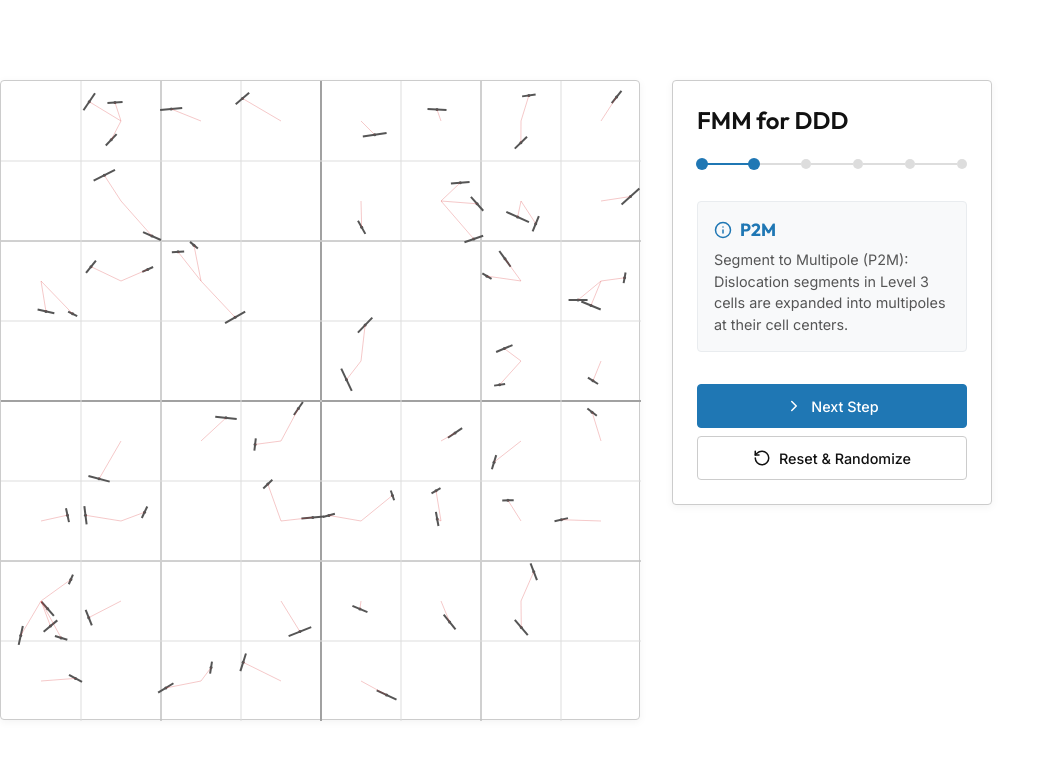
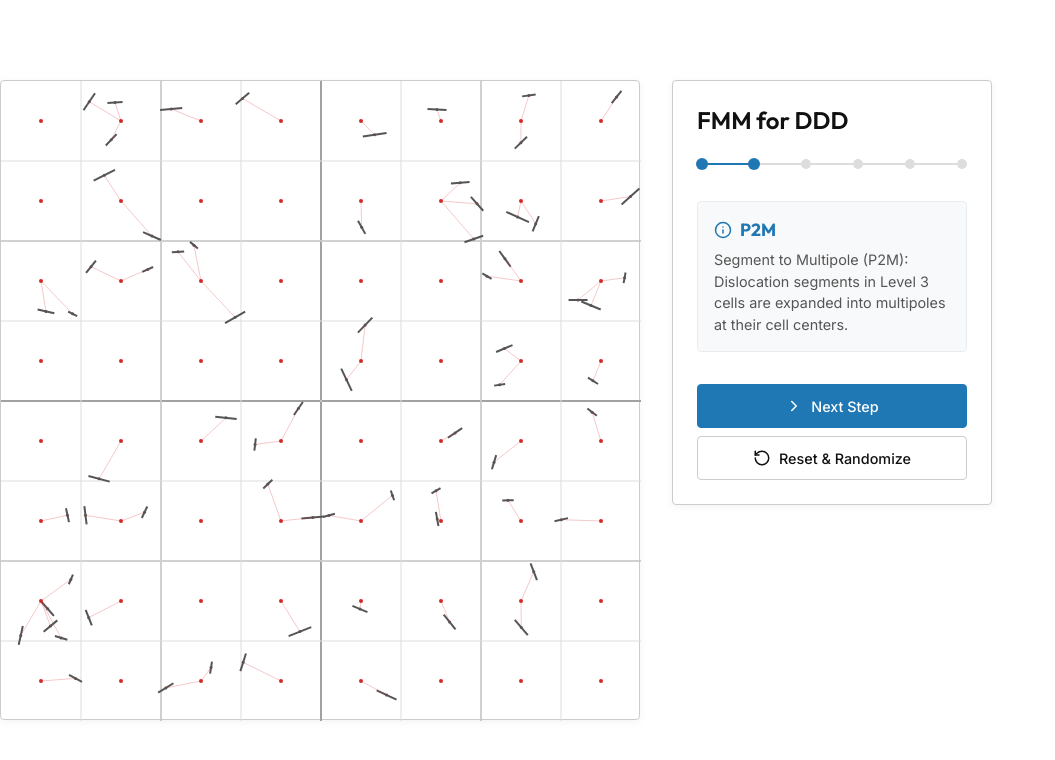
Before and after one commit to DreamNugent/FMM-Visualizer, a React (Vite) app: page / in a window 1280 px wide. Both pictures are taken after a click on the button "Next Step". Shown: the top 760 px of the page, without its empty margins (0-1055 px from the left). Built offline with nearby package versions, Linux system fonts and the light colour scheme.

Commit message:
update-立即显示单元多极矩

```diff
--- a/src/components/FMMVisualizer.jsx
+++ b/src/components/FMMVisualizer.jsx
@@ -119,7 +119,8 @@ const FMMVisualizer = () => {
 
   const drawP2M = () => {
     if (stepName !== 'P2M') return null;
-    return segments.map((s, i) => {
+
+    const lines = segments.map((s, i) => {
       const center = getCenter(3, s.cellX, s.cellY);
       return (
         <motion.line
@@ -133,6 +134,25 @@ const FMMVisualizer = () => {
         />
       );
     });
+
+    const centers = [];
+    for (let x = 0; x < 8; x++) {
+      for (let y = 0; y < 8; y++) {
+        const c = getCenter(3, x, y);
+        centers.push(
+          <motion.circle
+            key={`p2m-c-${x}-${y}`}
+            cx={c.cx} cy={c.cy} r={2}
+            fill="var(--color-multipole)"
+            initial={{ scale: 0, opacity: 0 }}
+            animate={{ scale: 1, opacity: 1 }}
+            transition={{ duration: 0.5, delay: 1.2 }}
+          />
+        );
+      }
+    }
+
+    return [...lines, ...centers];
   };
 
   const drawM2M = () => {
```
